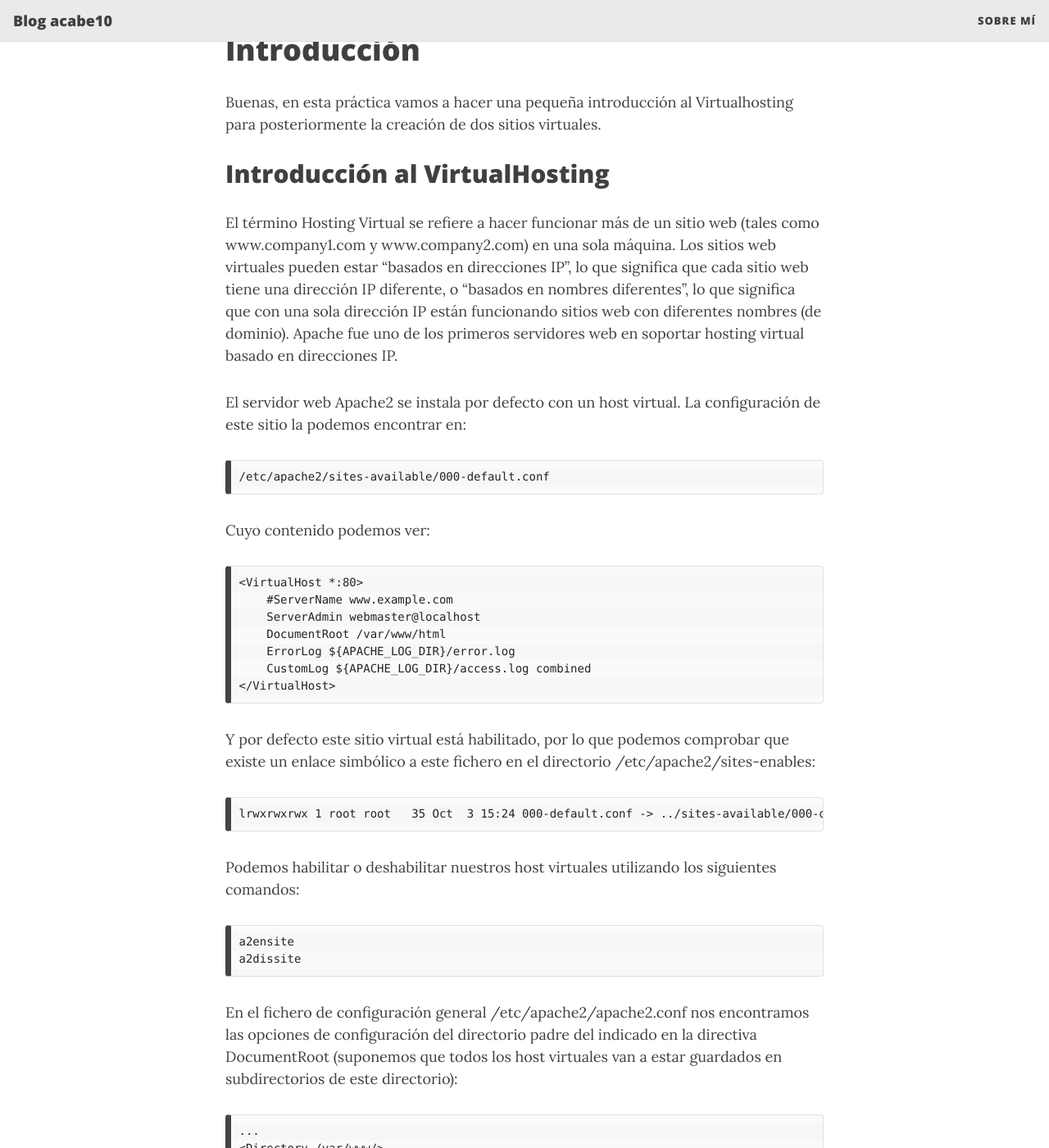
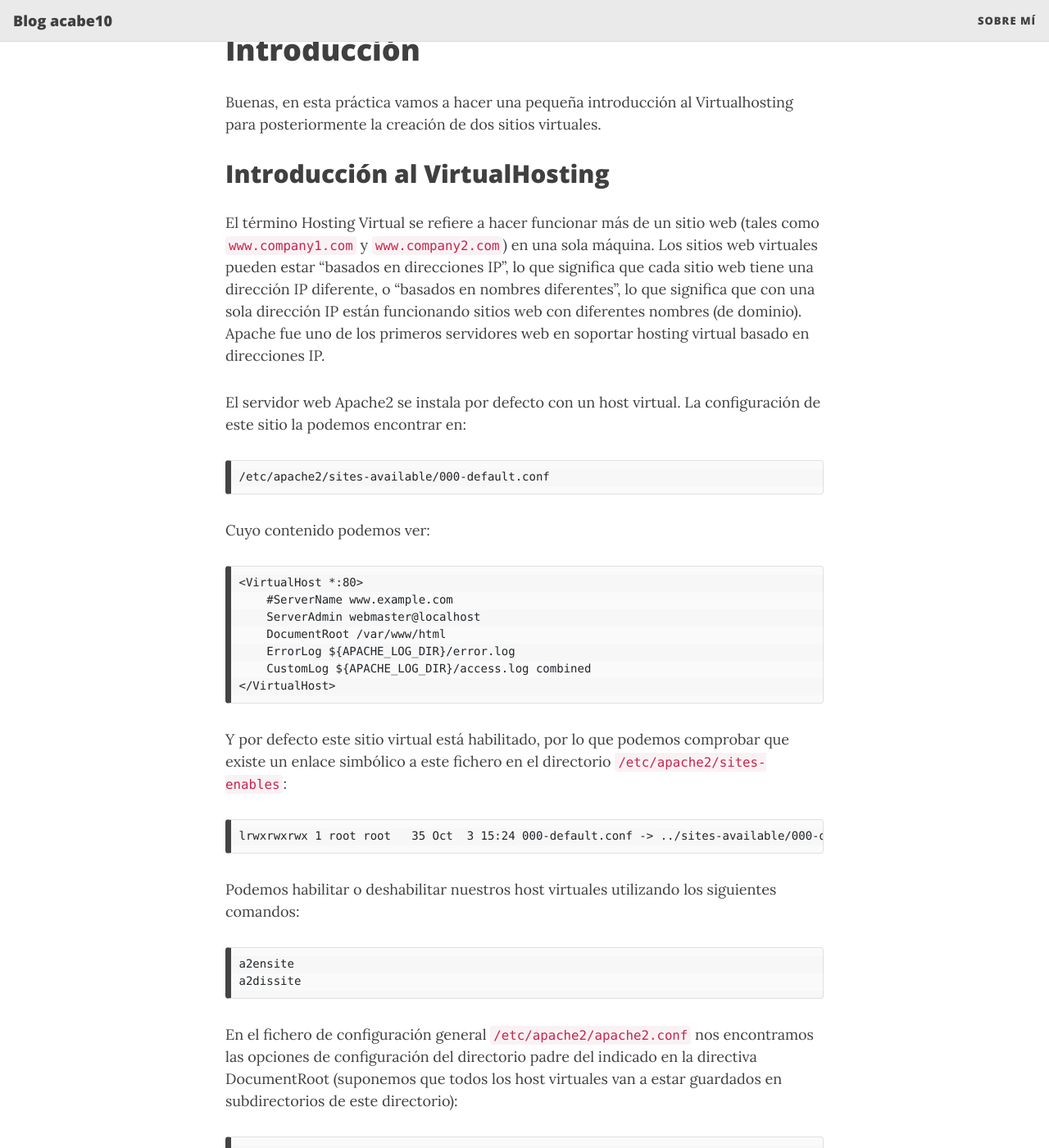
Before and after one commit to acabe10/acabe10.github.io, a Jekyll site: the page built from _posts/2021-02-16-VirtualHosting-con-Apache.md, in a window 1280 px wide and 1400 px high, scrolled down 209 px. Shown: the whole window at 82% size. Built offline with Jekyll 4.4.1, drawn with Linux system fonts in a browser that asks for light colours; nearby versions of some CDN libraries; some of the changed text lies outside the part shown.

```diff
--- a/_posts/2021-02-16-VirtualHosting-con-Apache.md
+++ b/_posts/2021-02-16-VirtualHosting-con-Apache.md
@@ -9,7 +9,7 @@ Buenas, en esta práctica vamos a hacer una pequeña introducción al Virtualhos
 
 ## Introducción al VirtualHosting
 
-El término Hosting Virtual se refiere a hacer funcionar más de un sitio web (tales como www.company1.com y www.company2.com) en una sola máquina. Los sitios web virtuales pueden estar “basados en direcciones IP”, lo que significa que cada sitio web tiene una dirección IP diferente, o “basados en nombres diferentes”, lo que significa que con una sola dirección IP están funcionando sitios web con diferentes nombres (de dominio). Apache fue uno de los primeros servidores web en soportar hosting virtual basado en direcciones IP.
+El término Hosting Virtual se refiere a hacer funcionar más de un sitio web (tales como <code>www.company1.com</code> y <code>www.company2.com</code>) en una sola máquina. Los sitios web virtuales pueden estar “basados en direcciones IP”, lo que significa que cada sitio web tiene una dirección IP diferente, o “basados en nombres diferentes”, lo que significa que con una sola dirección IP están funcionando sitios web con diferentes nombres (de dominio). Apache fue uno de los primeros servidores web en soportar hosting virtual basado en direcciones IP.
 
 El servidor web Apache2 se instala por defecto con un host virtual. La configuración de este sitio la podemos encontrar en:
 
@@ -29,7 +29,7 @@ Cuyo contenido podemos ver:
 </VirtualHost>
 ~~~
 
-Y por defecto este sitio virtual está habilitado, por lo que podemos comprobar que existe un enlace simbólico a este fichero en el directorio /etc/apache2/sites-enables:
+Y por defecto este sitio virtual está habilitado, por lo que podemos comprobar que existe un enlace simbólico a este fichero en el directorio <code>/etc/apache2/sites-enables</code>:
 
 ~~~
 lrwxrwxrwx 1 root root   35 Oct  3 15:24 000-default.conf -> ../sites-available/000-default.conf
@@ -42,7 +42,7 @@ a2ensite
 a2dissite
 ~~~
 
-En el fichero de configuración general /etc/apache2/apache2.conf nos encontramos las opciones de configuración del directorio padre del indicado en la directiva DocumentRoot (suponemos que todos los host virtuales van a estar guardados en subdirectorios de este directorio):
+En el fichero de configuración general <code>/etc/apache2/apache2.conf</code> nos encontramos las opciones de configuración del directorio padre del indicado en la directiva DocumentRoot (suponemos que todos los host virtuales van a estar guardados en subdirectorios de este directorio):
 
 ~~~
 ...
@@ -63,9 +63,9 @@ El objetivo de esta práctica es la puesta en marcha de dos sitios web utilizand
 
 Queremos construir en nuestro servidor web apache dos sitios web con las siguientes características:
 
-- El nombre de dominio del primero será www.pagina1.com, su directorio base será /var/www/pagina1 y contendrá una página llamada index.html, donde sólo se verá una bienvenida a la página.
+- El nombre de dominio del primero será <code>www.pagina1.com</code>, su directorio base será <code>/var/www/pagina1</code> y contendrá una página llamada index.html, donde sólo se verá una bienvenida a la página.
 
-- En el segundo sitio vamos a crear una página llamada www.pagina2.com, y su directorio base será /var/www/pagina2. En este sitio sólo tendremos una página inicial index.html.
+- En el segundo sitio vamos a crear una página llamada <code>www.pagina2.com</code>, y su directorio base será <code>/var/www/pagina2</code>. En este sitio sólo tendremos una página inicial index.html.
 
 Para conseguir estos dos sitios virtuales debes seguir los siguientes pasos:
 
@@ -129,7 +129,7 @@ Y la modificamos:
 
 ## Creamos index
 
-Creamos el *index.html* de las dos páginas:
+Creamos el <code>index.html</code> de las dos páginas:
 
 ~~~
 cd /var/www/
@@ -162,7 +162,7 @@ sudo systemctl restart apache2
 
 ## Prueba de funcionamiento
 
-Para que funcione en el cliente debemos de añadir las siguientes líneas al fichero */etc/hosts*:
+Para que funcione en el cliente debemos de añadir las siguientes líneas al fichero <code>/etc/hosts</code>:
 
 ~~~
 172.22.8.26	www.pagina1.com
```
